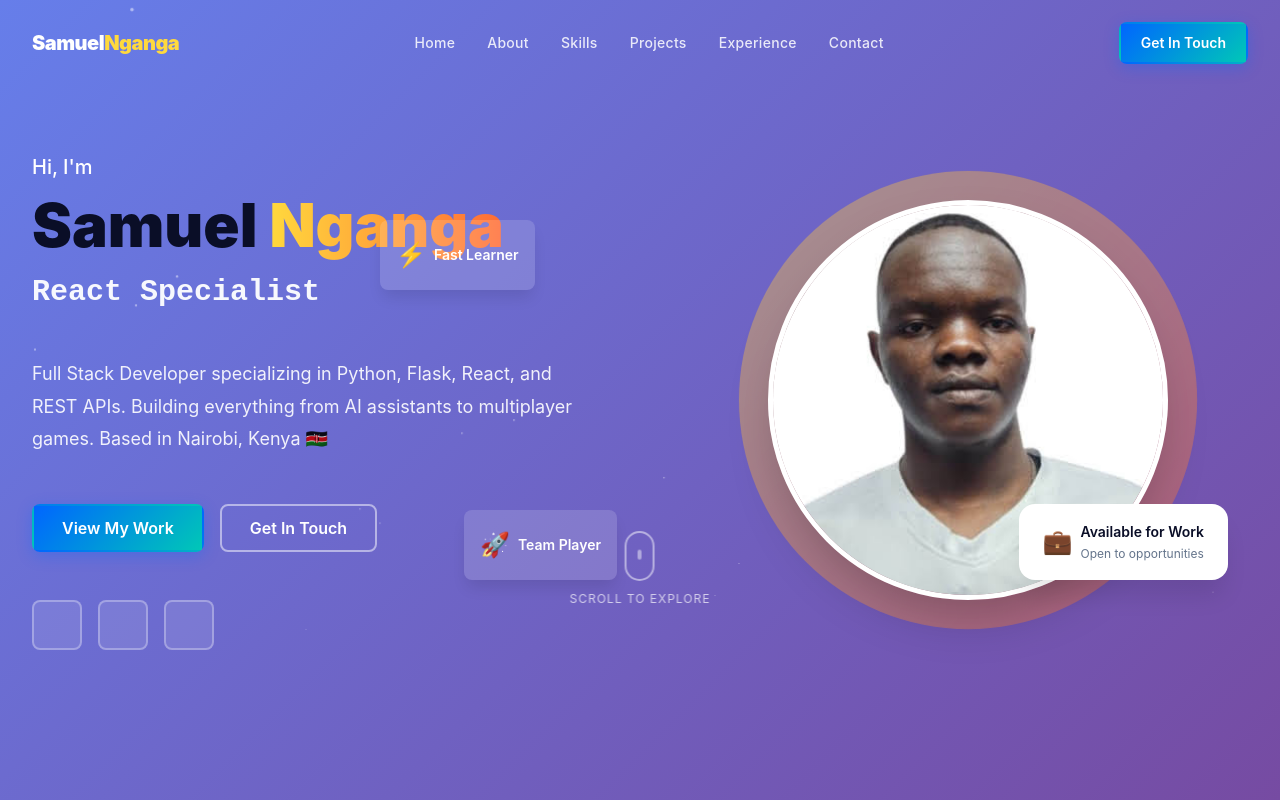
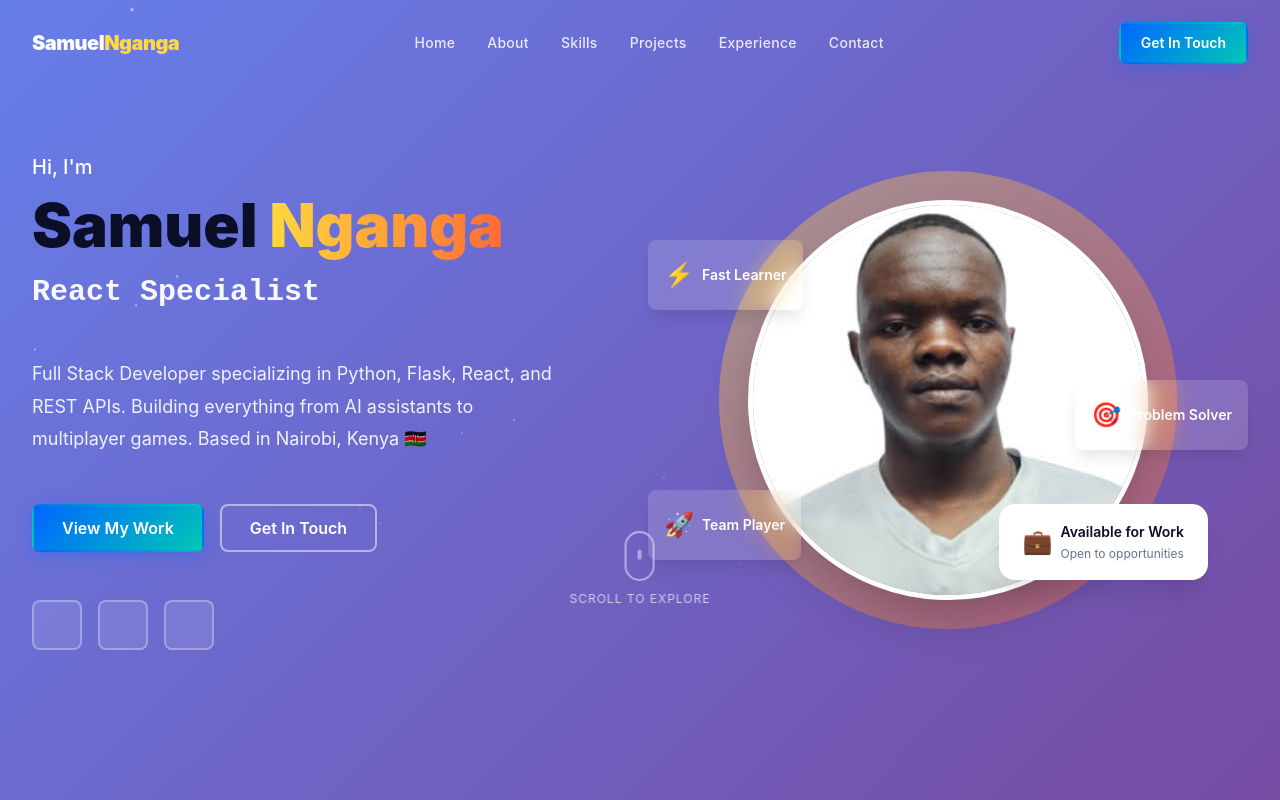
Before and after one commit to devbysamcloudy/Portfollio, a React (Vite) app: page / in a window 1280 px wide. Shown: the top 800 px of the page. Built offline with nearby package versions, Linux system fonts and the light colour scheme.

Commit message:
fix floating cards outside circle

```diff
--- a/src/components/sections/Hero.css
+++ b/src/components/sections/Hero.css
@@ -178,7 +178,10 @@
   position: relative;
   opacity: 0;
   animation: fadeInRight 0.8s ease-out 0.4s forwards;
-  padding: 0 60px;
+  display: flex;
+  align-items: center;
+  justify-content: center;
+  padding: 0 100px;
 }
 
 .hero-image-wrapper {
@@ -261,15 +264,6 @@
   margin: 0;
 }
 
-.floating-cards {
-  position: absolute;
-  width: 100%;
-  height: 100%;
-  top: 0;
-  left: 0;
-  pointer-events: none;
-}
-
 .float-card {
   position: absolute;
   background: rgba(255, 255, 255, 0.15);
@@ -281,24 +275,22 @@
   gap: var(--spacing-sm);
   box-shadow: var(--shadow-lg);
   white-space: nowrap;
+  z-index: 3;
 }
 
 .card-1 {
-  top: 5%;
-  left: -55%;
-  animation-delay: 0s;
+  top: 10%;
+  left: 0;
 }
 
 .card-2 {
   top: 45%;
-  right: -45%;
-  animation-delay: 1s;
+  right: 0;
 }
 
 .card-3 {
-  bottom: 5%;
-  left: -40%;
-  animation-delay: 2s;
+  bottom: 10%;
+  left: 0;
 }
 
 .card-icon {
--- a/src/components/sections/Hero.jsx
+++ b/src/components/sections/Hero.jsx
@@ -118,7 +118,6 @@ function Hero() {
               </div>
             </div>
 
-            <div className="floating-cards">
             <div className="float-card card-1">
               <span className="card-icon">⚡</span>
               <p className="card-text">Fast Learner</p>
@@ -130,7 +129,6 @@ function Hero() {
             <div className="float-card card-3">
               <span className="card-icon">🚀</span>
               <p className="card-text">Team Player</p>
-              </div>
             </div>
           </div>
         </div>
```
Lines whose indentation alone changed are shown as unchanged.
